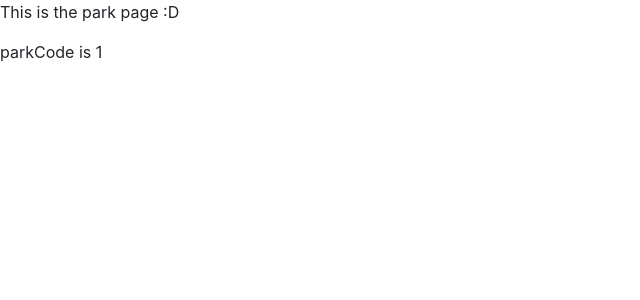
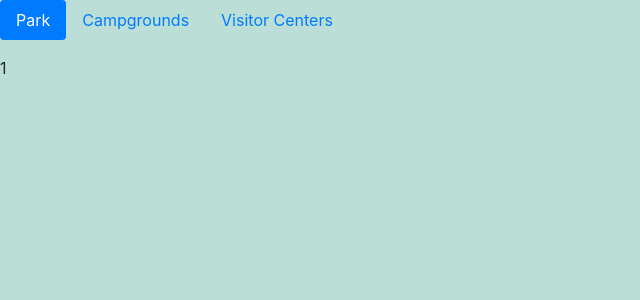
Before and after one commit to eunicornbread/NPSInfoKiosk, a React (Create React App) app: page /park/1 in a window 1280 px wide. Shown: the top 300 px of the page, without its empty margins (0-640 px from the left). Built offline with nearby package versions, Linux system fonts and the light colour scheme; no server answers.

Commit message:
Start pages for campgrounds and visitor center

```diff
--- a/public/index.html
+++ b/public/index.html
@@ -7,8 +7,15 @@
     <meta name="theme-color" content="#000000" />
     <link rel="manifest" href="%PUBLIC_URL%/manifest.json" />
     <link rel="stylesheet" href="https://stackpath.bootstrapcdn.com/bootstrap/4.3.1/css/bootstrap.min.css" integrity="sha384-ggOyR0iXCbMQv3Xipma34MD+dH/1fQ784/j6cY/iJTQUOhcWr7x9JvoRxT2MZw1T" crossorigin="anonymous">
+
+    <!-- Font Awesome -->
     <link rel="stylesheet" href="https://use.fontawesome.com/releases/v5.8.2/css/all.css" integrity="sha384-oS3vJWv+0UjzBfQzYUhtDYW+Pj2yciDJxpsK1OYPAYjqT085Qq/1cq5FLXAZQ7Ay" crossorigin="anonymous">
+
+    <!-- Bootstrap -->
     <link rel="stylesheet" href="https://maxcdn.bootstrapcdn.com/bootstrap/4.3.1/css/bootstrap.min.css" integrity="sha384-ggOyR0iXCbMQv3Xipma34MD+dH/1fQ784/j6cY/iJTQUOhcWr7x9JvoRxT2MZw1T" crossorigin="anonymous" />
+    <script src="https://code.jquery.com/jquery-3.3.1.slim.min.js" integrity="sha384-q8i/X+965DzO0rT7abK41JStQIAqVgRVzpbzo5smXKp4YfRvH+8abtTE1Pi6jizo" crossorigin="anonymous"></script>
+    <script src="https://cdnjs.cloudflare.com/ajax/libs/popper.js/1.14.7/umd/popper.min.js" integrity="sha384-UO2eT0CpHqdSJQ6hJty5KVphtPhzWj9WO1clHTMGa3JDZwrnQq4sF86dIHNDz0W1" crossorigin="anonymous"></script>
+    <script src="https://stackpath.bootstrapcdn.com/bootstrap/4.3.1/js/bootstrap.min.js" integrity="sha384-JjSmVgyd0p3pXB1rRibZUAYoIIy6OrQ6VrjIEaFf/nJGzIxFDsf4x0xIM+B07jRM" crossorigin="anonymous"></script>
 
     <!-- Google Fonts -->
     <link href="https://fonts.googleapis.com/css?family=Cabin&display=swap" rel="stylesheet">
--- a/src/App.js
+++ b/src/App.js
@@ -8,10 +8,6 @@ import { NavLink } from 'react-router-dom';
 // font awesome
 
 class App extends Component {
-
-  componentDidMount() {
-
-  }
 
   render() {
     return (
--- /dev/null
+++ b/src/campground.js
@@ -0,0 +1,15 @@
+import React, { Component } from 'react';
+import './campground.css';
+
+class Campground extends Component {
+	render() {
+		console.log(this.props.data);
+		return (
+			<>
+				<p className="ml-5">This is the campground page</p>
+			</>
+		);
+	}
+}
+
+export default Campground;
--- a/src/park.css
+++ b/src/park.css
@@ -0,0 +1,6 @@
+.wrapper {
+	position: relative;
+	background-color: #BBDED6;
+	min-height: 100vh;
+	height: 100%;
+}
--- a/src/park.js
+++ b/src/park.js
@@ -1,10 +1,20 @@
 import React, { Component } from 'react';
 import './park.css';
 import axios from 'axios';
+import Campground from './campground.js';
+import VisitorCenter from './visitorcenter.js';
 
 class Park extends Component {
 	constructor(props) {
 		super(props);
+
+		this.state = {
+			campground: [],
+			visitorcenter: [],
+			park: []
+		};
+
+		var self = this;
 
 		// get parks
 		axios.get("https://developer.nps.gov/api/v1/parks", {
@@ -15,7 +25,46 @@ class Park extends Component {
 			}
 		})
 		.then(res => {
-			console.log(res.data.data);
+			//console.log(res.data.data);
+			self.setState({
+				park: res.data.data
+			});
+		})
+		.catch(error => {
+			console.log(error);
+		});
+
+		// get campgrounds
+		axios.get("https://developer.nps.gov/api/v1/campgrounds", {
+			params: {
+				parkCode: this.props.match.params.parkCode,
+				limit: 19,
+				api_key: process.env.REACT_APP_API_KEY
+			}
+		})
+		.then(res => {
+			//console.log(res.data.data);
+			self.setState({
+				campground: res.data.data
+			})
+		})
+		.catch(error => {
+			console.log(error);
+		});
+
+		// get visitor centers
+		axios.get("https://developer.nps.gov/api/v1/visitorcenters", {
+			params: {
+				parkCode: this.props.match.params.parkCode,
+				limit: 19,
+				api_key: process.env.REACT_APP_API_KEY
+			}
+		})
+		.then(res => {
+			//console.log(res.data.data);
+			self.setState({
+				visitorcenter: res.data.data
+			})
 		})
 		.catch(error => {
 			console.log(error);
@@ -54,20 +103,7 @@ class Park extends Component {
 		});
 
 
-		// get campgrounds
-		axios.get("https://developer.nps.gov/api/v1/campgrounds", {
-			params: {
-				parkCode: this.props.match.params.parkCode,
-				limit: 19,
-				api_key: process.env.REACT_APP_API_KEY
-			}
-		})
-		.then(res => {
-			console.log(res.data.data);
-		})
-		.catch(error => {
-			console.log(error);
-		});
+
 
 		// get events
 		axios.get("https://developer.nps.gov/api/v1/events", {
@@ -146,29 +182,51 @@ class Park extends Component {
 			console.log(error);
 		});
 
-		// get visitor centers
-		axios.get("https://developer.nps.gov/api/v1/visitorcenters", {
-			params: {
-				parkCode: this.props.match.params.parkCode,
-				limit: 19,
-				api_key: process.env.REACT_APP_API_KEY
-			}
-		})
-		.then(res => {
-			console.log(res.data.data);
-		})
-		.catch(error => {
-			console.log(error);
-		});
+
 	*/
 
 	}
 
+	// three parts: park info, nearby campgrounds, visitor centers
+
 	render() {
 		return (
 			<>
-				<p>This is the park page :D</p>
-				<p>parkCode is { this.props.match.params.parkCode }</p>
+				<div className="wrapper">
+					<ul className="nav nav-pills mb-3" id="pills-tab" role="tablist">
+					  <li className="nav-item">
+					    <a className="nav-link active" id="pills-park-tab" data-toggle="pill"
+							href="#pills-park" role="tab" aria-controls="pills-park"
+							aria-selected="true">Park</a>
+					  </li>
+					  <li className="nav-item">
+					    <a className="nav-link" id="pills-camp-tab" data-toggle="pill"
+					    	href="#pills-camp" role="tab" aria-controls="pills-camp"
+					    	aria-selected="false">Campgrounds</a>
+					  </li>
+					  <li className="nav-item">
+					    <a className="nav-link" id="pills-visitor-tab" data-toggle="pill"
+					    	href="#pills-visitor" role="tab" aria-controls="pills-visitor"
+					    	aria-selected="false">Visitor Centers</a>
+					  </li>
+					</ul>
+
+					<div className="tab-content" id="pills-tabContent">
+					  <div className="tab-pane fade show active" id="pills-park"
+					  		role="tabpanel" aria-labelledby="pills-park-tab">1</div>
+					  <div className="tab-pane fade" id="pills-camp"
+					  		role="tabpanel" aria-labelledby="pills-camp-tab">
+					  		<Campground data={ this.state.campground }></Campground>
+					  </div>
+					  <div className="tab-pane fade" id="pills-visitor"
+					  		role="tabpanel" aria-labelledby="pills-visitor-tab">
+					  		<VisitorCenter data={ this.state.visitorcenter }></VisitorCenter>
+					  </div>
+					</div>
+
+				</div>
+
+
 			</>
 		);
 	}
--- a/src/search.css
+++ b/src/search.css
@@ -2,7 +2,6 @@
 
 .wrapper {
 	position: relative;
-	/*background-color: #E0F2F1;*/
 	background-color: #BBDED6;
 	min-height: 100vh;
 	height: 100%;
--- /dev/null
+++ b/src/visitorcenter.js
@@ -0,0 +1,15 @@
+import React, { Component } from 'react';
+import './visitorcenter.css';
+
+class VisitorCenter extends Component {
+	render() {
+		console.log(this.props.data);
+		return (
+			<>
+				<p className="ml-4">This is the visitor center page</p>
+			</>
+		);
+	}
+}
+
+export default VisitorCenter;
```
Also changed, not shown: src/campground.css (added), src/visitorcenter.css (added).
